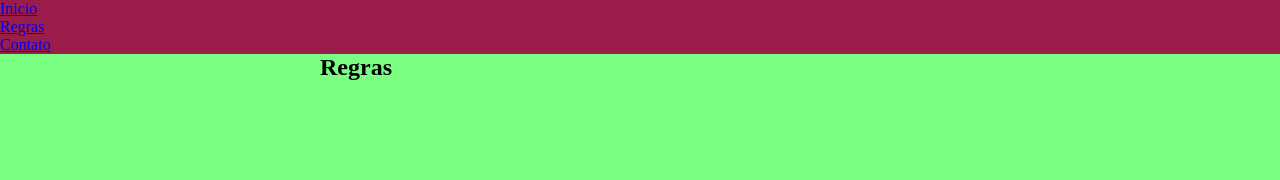
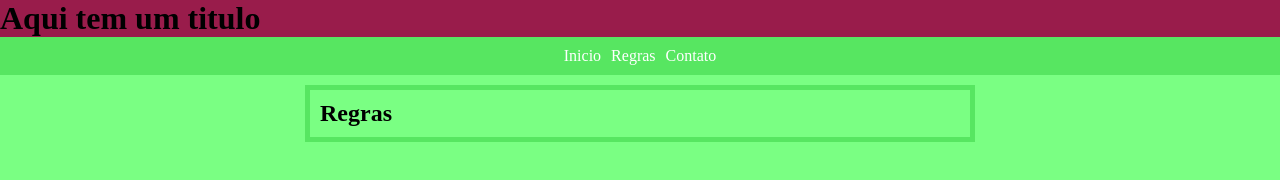
Before and after one commit to matheusmendesds/proj-cartas, a plain HTML site: page src/regras.html in a window 1280 px wide. Drawn offline with Linux system fonts and the light colour scheme.

Commit message:
alteraçoes no menu

```diff
--- a/src/estilos/style.css
+++ b/src/estilos/style.css
@@ -1,10 +1,3 @@
-/*cores
-#57E661 > verde claro
-#7AFF83 > verde mais claro
-#109919 > verde escuro
-#991C4B > roxo escuro
-#E6578E > roxo claro
-*/
 :root {
     --verdeclaro: #57E661;
     --verde: #7AFF83;
@@ -34,6 +27,8 @@ header {
     gap: 10px;
     list-style: none;
     background-color: var(--verdeclaro);
+    padding: 10px;
+    margin-bottom: 10px;
 }
 
  nav > ul > li > a {
@@ -43,12 +38,12 @@ header {
 }
 
 main {
-    background-color: var(--verde);
-    height: 100vh;
+    height: auto;
     width: 50vw;
     position: relative;
     margin: auto;
-
+    border: 5px solid var(--verdeclaro);
+    padding: 10px;
 }
 
 section#escolher {
--- a/src/regras.html
+++ b/src/regras.html
@@ -7,15 +7,14 @@
     <link rel="stylesheet" href="../src/estilos/style.css">
 </head>
 <body>
-    <header>
-        <menu>
-            <ul>
+    <header><h1>Aqui tem um titulo</h1></header>
+        <nav >
+            <ul class="container">
                 <li><a href="index.html">Inicio</a></li>
                 <li><a href="regras.html">Regras</a></li>
                 <li><a href="#">Contato</a></li>
             </ul>
-        </menu>
-    </header>
+        </nav>
     <main>
        <section>
         <h1>Regras</h1>
```
Also changed, not shown: src/index.html (+2 -2 lines), src/scripts.js (line endings or trailing spaces).
